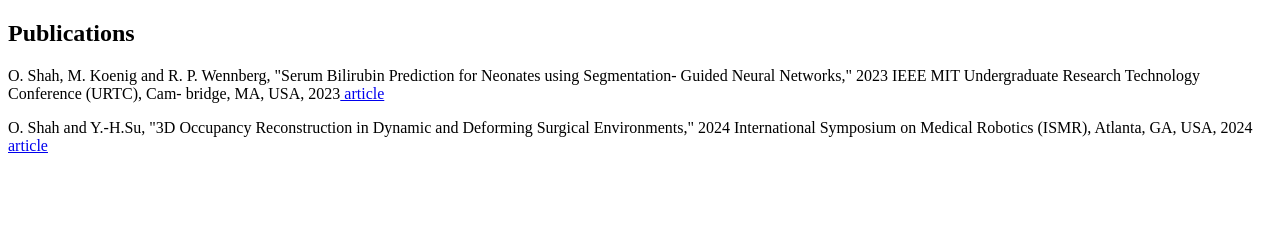
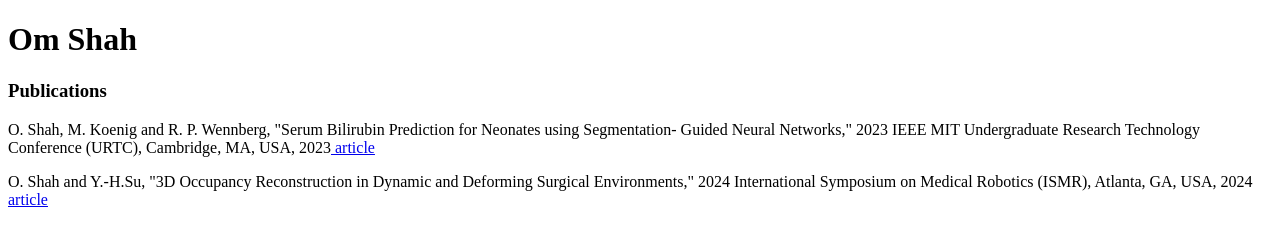
Before and after one commit to omshah2006/omshah2006.github.io, a plain HTML site: page index.html in a window 1280 px wide. Drawn offline with Linux system fonts and the light colour scheme.

Commit message:
left justify

```diff
--- a/index.html
+++ b/index.html
@@ -2,10 +2,12 @@
 <html>
   <head>
     <title>Om Shah</title>
+    <link rel="stylesheet" href="style.css">
   </head>
   <body>
-    <h2>Publications</h2>
-    <p>O. Shah, M. Koenig and R. P. Wennberg, "Serum Bilirubin Prediction for Neonates using Segmentation- Guided Neural Networks," 2023 IEEE MIT Undergraduate Research Technology Conference (URTC), Cam- bridge, MA, USA, 2023<a href="https://doi.org/10.1109/URTC60662.2023.10534956" target="_blank"> article</a></p>
+    <h1>Om Shah</h1>
+    <h3>Publications</h3>
+    <p>O. Shah, M. Koenig and R. P. Wennberg, "Serum Bilirubin Prediction for Neonates using Segmentation- Guided Neural Networks," 2023 IEEE MIT Undergraduate Research Technology Conference (URTC), Cambridge, MA, USA, 2023<a href="https://doi.org/10.1109/URTC60662.2023.10534956" target="_blank"> article</a></p>
     <p>O. Shah and Y.-H.Su, "3D Occupancy Reconstruction in Dynamic and Deforming Surgical Environments," 2024 International Symposium on Medical Robotics (ISMR), Atlanta, GA, USA, 2024<a href="https://doi.org/10.1109/ISMR63436.2024.10585941" target="_blank"> article</a></p>
   </body>
 </html>
--- /dev/null
+++ b/style.css
@@ -0,0 +1,3 @@
+body {
+    text-align: left;
+}
```
